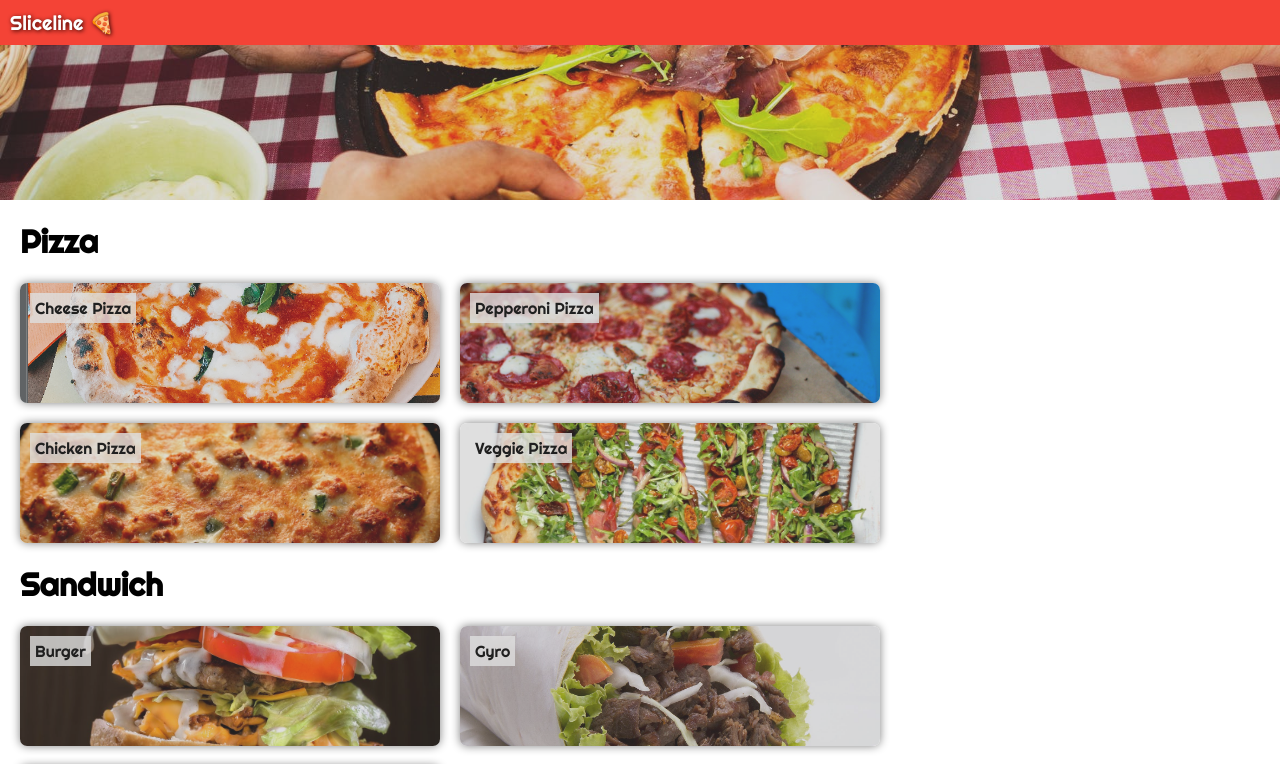
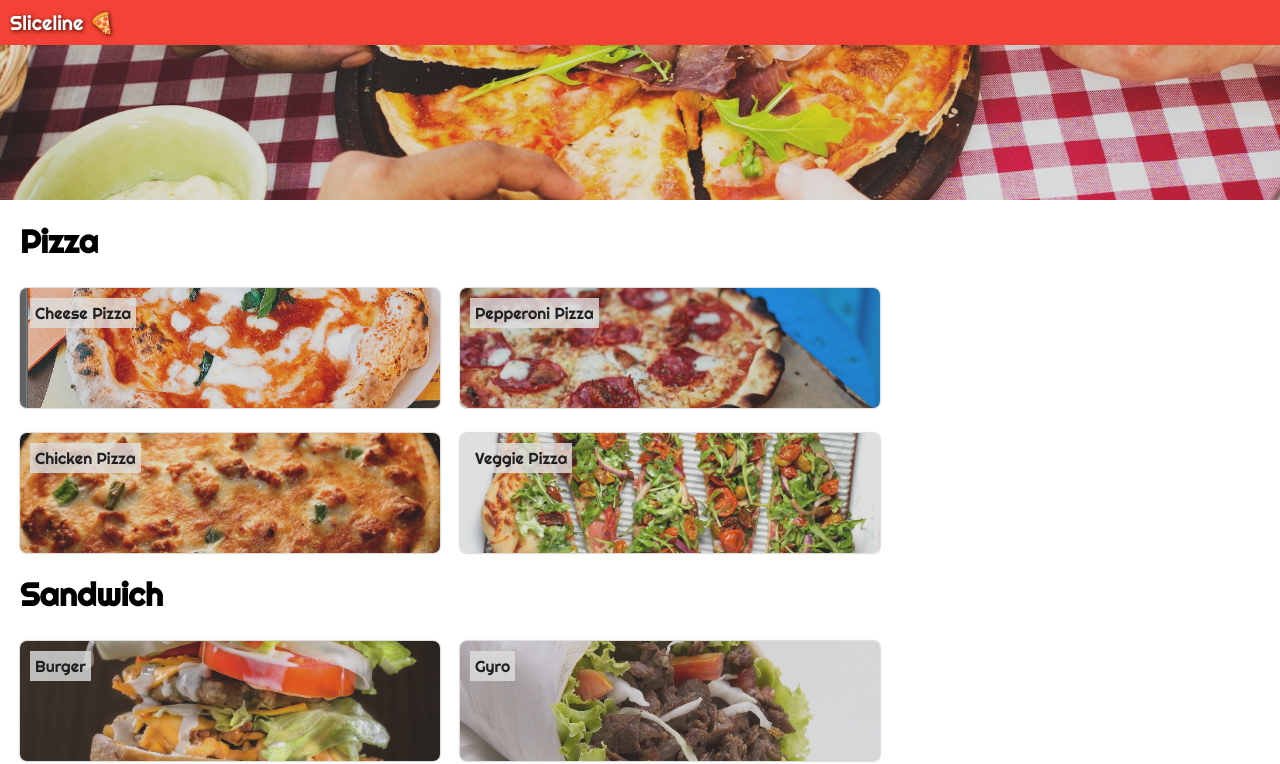
Before and after one commit to mishapodl/react-apps, a React (Create React App) app: page / in a window 1280 px wide. Shown: the top 764 px of the page. Built offline with nearby package versions, Linux system fonts and the light colour scheme.

Commit message:
обновил верстку меню

```diff
--- a/src/Menu/FoodGrid.tsx
+++ b/src/Menu/FoodGrid.tsx
@@ -1 +1,15 @@
-export default {}
+import React from "react";
+import { FoodGridContainer, FoodContainer, FoodLabel } from "../styles/styles";
+import { Food } from "./../data/food";
+
+export const FoodGrid = ({ foods }: any) => {
+    return (
+        <FoodGridContainer>
+            {foods.map(({ img, name }: Food, index: number) => (
+                <FoodContainer img={img} key={index}>
+                    <FoodLabel>{name}</FoodLabel>
+                </FoodContainer>
+            ))}
+        </FoodGridContainer>
+    );
+};
--- a/src/Menu/Menu.tsx
+++ b/src/Menu/Menu.tsx
@@ -1,11 +1,7 @@
 import React, { Fragment } from "react";
-import {
-    MenuContainer,
-    FoodGrid,
-    FoodContainer,
-    FoodLabel,
-} from "../styles/styles";
-import { foods, Food } from "./../data/food";
+import { MenuContainer } from "../styles/styles";
+import { foods } from "./../data/food";
+import { FoodGrid } from "./FoodGrid";
 
 export const Menu = () => {
     return (
@@ -13,13 +9,7 @@ export const Menu = () => {
             {Object.entries(foods).map(([sectionName, foods], index) => (
                 <Fragment key={index}>
                     <h1>{sectionName}</h1>
-                    <FoodGrid>
-                        {foods.map(({ img, name }: Food, index: number) => (
-                            <FoodContainer img={img} key={index}>
-                                <FoodLabel>{name}</FoodLabel>
-                            </FoodContainer>
-                        ))}
-                    </FoodGrid>
+                    <FoodGrid foods={foods} />
                 </Fragment>
             ))}
         </MenuContainer>
--- a/src/styles/styles.ts
+++ b/src/styles/styles.ts
@@ -31,7 +31,7 @@ export const MenuContainer = styled.div`
     height: 1000px;
     margin: 0 400px 50px 20px;
 `;
-export const FoodGrid = styled.div`
+export const FoodGridContainer = styled.div`
     display: grid;
     grid-template-columns: 1fr 1fr;
     gap: 20px;
@@ -46,11 +46,16 @@ export const FoodContainer = styled(TitleContainer)`
     background-size: cover;
     filter: contrast(75%);
     border-radius: 7px;
-    box-shadow: 0 0 10px 0 grey;
+    margin-top: 5px;
+    transition-property: box-shadow margin-top filter;
+    transition-duration: .2s;
+    box-shadow: 0 0px 2px 0 grey;
     &:hover {
-        opacity: 0.7;
         cursor: pointer;
-        transition: 0.3s;
+        filter: contrast(100%);
+        margin-top: 0;
+        margin-bottom: 5px;
+        box-shadow: 0 5px 10px 0 grey;
     }
 `;
 export const FoodLabel = styled.div`
```
